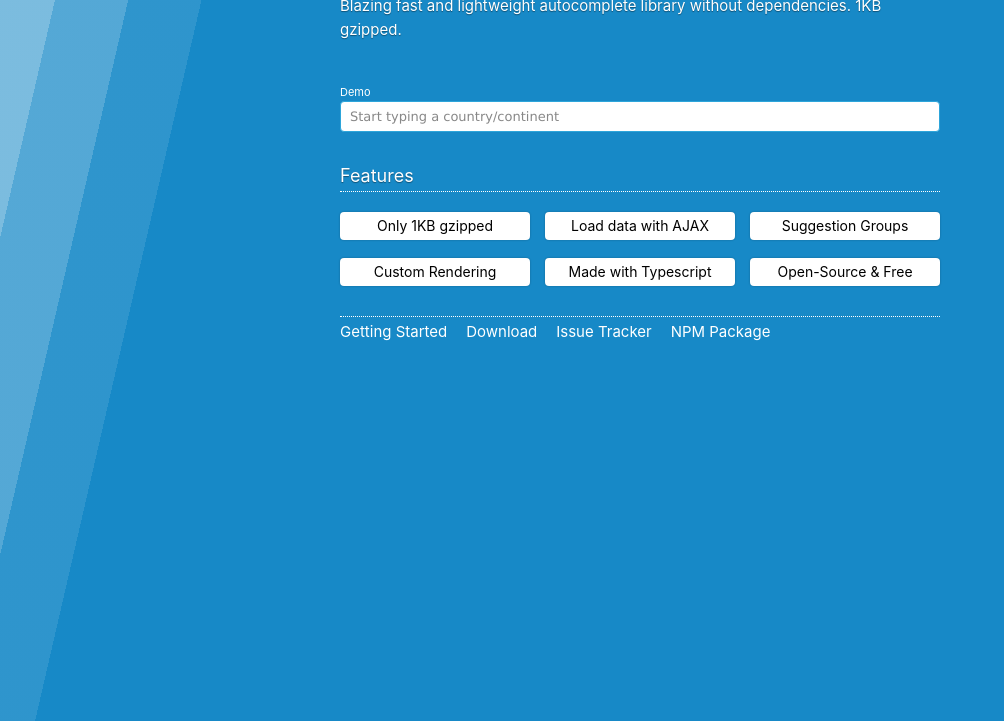
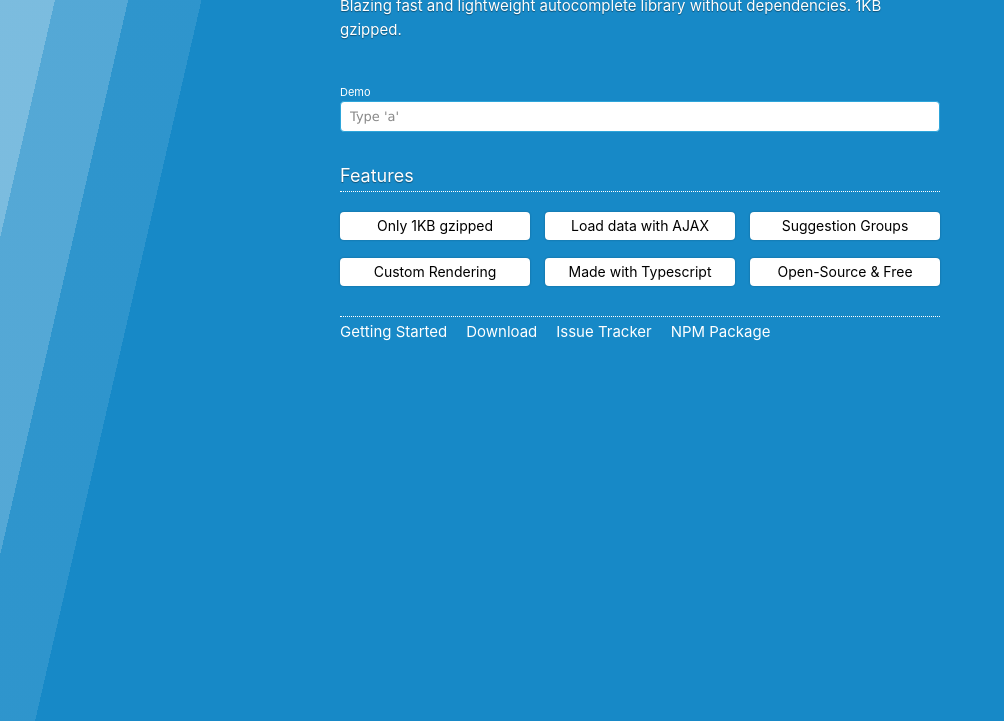
Before and after one commit to denis-taran/autocomplete, a website: page index.html in a window 1280 px wide. Shown: the part 79-800 px from the top of the page, without its empty margins (0-1004 px from the left). Drawn offline with Linux system fonts and the light colour scheme.

Commit message:
placeholder description changed on the demo page

```diff
--- a/index.html
+++ b/index.html
@@ -248,7 +248,7 @@
 		<h2 class="text-shadow">Blazing fast and lightweight autocomplete library without dependencies. 1KB gzipped.</h2>
 
 		<span class="label">Demo</span>
-        <input type="text" id="testinput" placeholder="Start typing a country/continent" />
+        <input type="text" id="testinput" placeholder="Type 'a'" />
 
 		<div class="headline text-shadow">Features</div>
 
```
